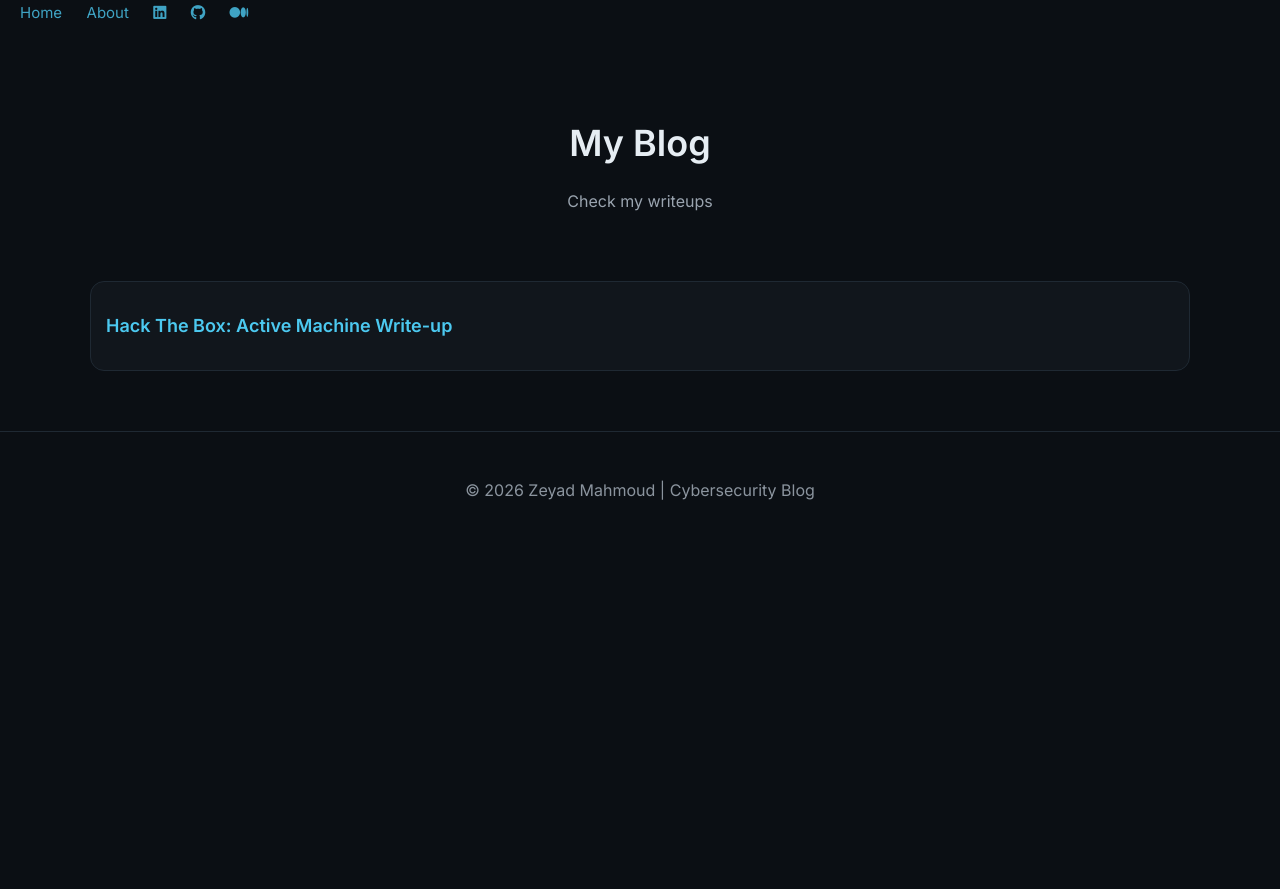
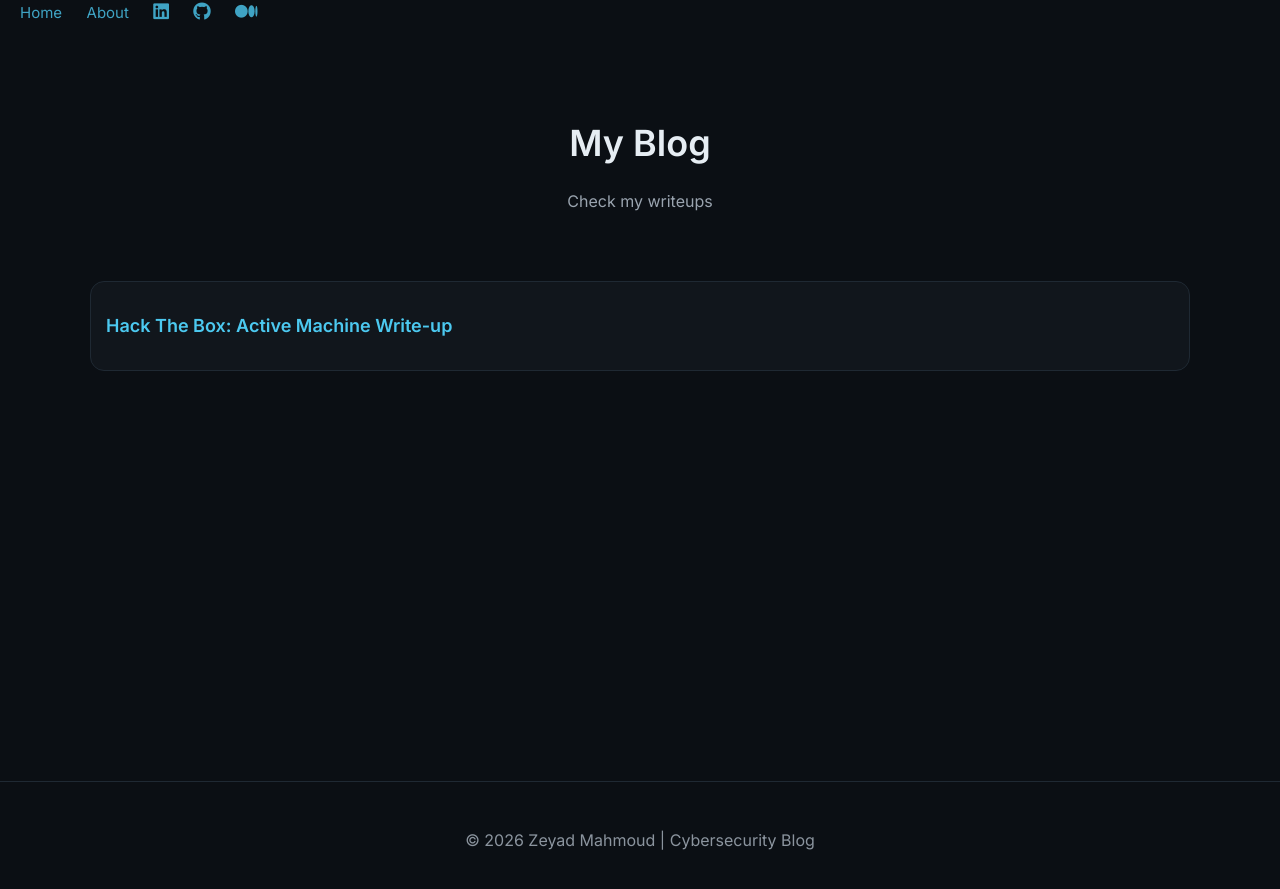
Before and after one commit to zeyad-mahmoud7/zeyad-mahmoud7.github.io, a Jekyll site: the page built from index.md, in a window 1280 px wide. Shown: the top 889 px of the page. Built offline with Jekyll 4.4.1, drawn with Linux system fonts in a browser that asks for light colours.

Commit message:
Update style.css

```diff
--- a/assets/css/style.css
+++ b/assets/css/style.css
@@ -1,5 +1,6 @@
 /* ===== Global ===== */
-body {
+html, body {
+  height: 100%;
   margin: 0;
   font-family: 'Inter', sans-serif;
   background: #0b0f14;
@@ -16,6 +17,17 @@ a {
   max-width: 1100px;
   margin: auto;
   padding: 20px;
+}
+
+/* ===== Layout Fix (Sticky Footer) ===== */
+.page-wrapper {
+  display: flex;
+  flex-direction: column;
+  min-height: 100vh;
+}
+
+.main-content {
+  flex: 1;
 }
 
 /* ===== Navbar ===== */
@@ -56,6 +68,10 @@ a {
 
 .nav-right a:hover {
   opacity: 1;
+}
+
+.nav-right i {
+  font-size: 18px;
 }
 
 /* ===== Hero Section ===== */
```
